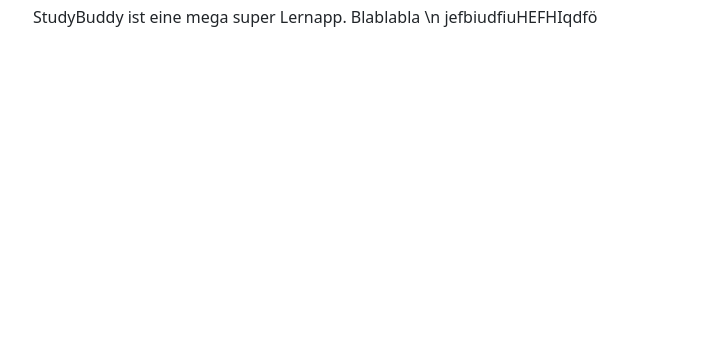
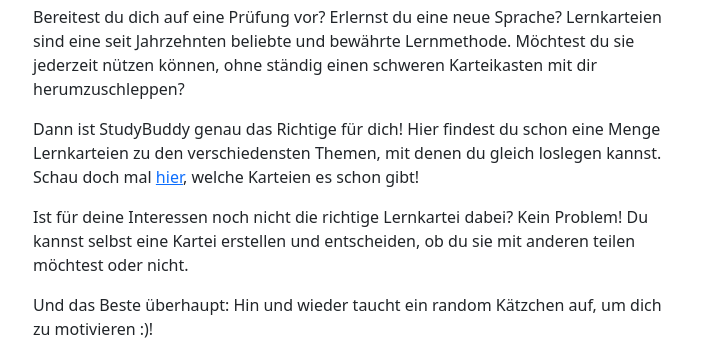
Before and after one commit to evleh/studybuddy-fre, a plain HTML site: page htmls/001-start.html in a window 1280 px wide. Shown: the part 533-887 px from the top of the page, without its empty margins (287-991 px from the left). Before the commit the page ends 800 px from the top, so only its background shows below. Drawn offline with nearby package versions, Linux system fonts and the light colour scheme; grey boxes are pictures that could not be loaded.

Commit message:
Better Text for Start Page

```diff
--- a/htmls/001-start.html
+++ b/htmls/001-start.html
@@ -66,7 +66,25 @@
   </div>
 
   <h2>So lernst du spielend leicht mit StudyBuddy</h2>
-  <p>StudyBuddy ist eine mega super Lernapp.  Blablabla \n jefbiudfiuHEFHIqdfö</p>
+  <p>
+      Bereitest du dich auf eine Prüfung vor? Erlernst du eine neue Sprache?
+      Lernkarteien sind eine seit Jahrzehnten beliebte und bewährte Lernmethode.
+      Möchtest du sie jederzeit nützen können, ohne ständig einen schweren Karteikasten mit dir herumzuschleppen?
+  </p>
+  <p>
+      Dann ist StudyBuddy genau das Richtige für dich!
+      Hier findest du schon eine Menge Lernkarteien zu den verschiedensten Themen, mit denen du gleich loslegen kannst.
+      Schau doch mal <a href="003-shared-boxes.html">hier</a>, welche Karteien es schon gibt!
+  </p>
+  <p>
+      Ist für deine Interessen noch nicht die richtige Lernkartei dabei?
+      Kein Problem! Du kannst selbst eine Kartei erstellen und entscheiden, ob du sie mit anderen teilen möchtest oder nicht.
+  </p>
+  <p>
+    Und das Beste überhaupt: Hin und wieder taucht ein random Kätzchen auf, um dich zu motivieren :)!
+  </p>
+
+  <img src="https://cdn.pixabay.com/photo/2024/11/08/12/57/cat-9183327_1280.jpg" width="50%">
 
 </div>
 
```
